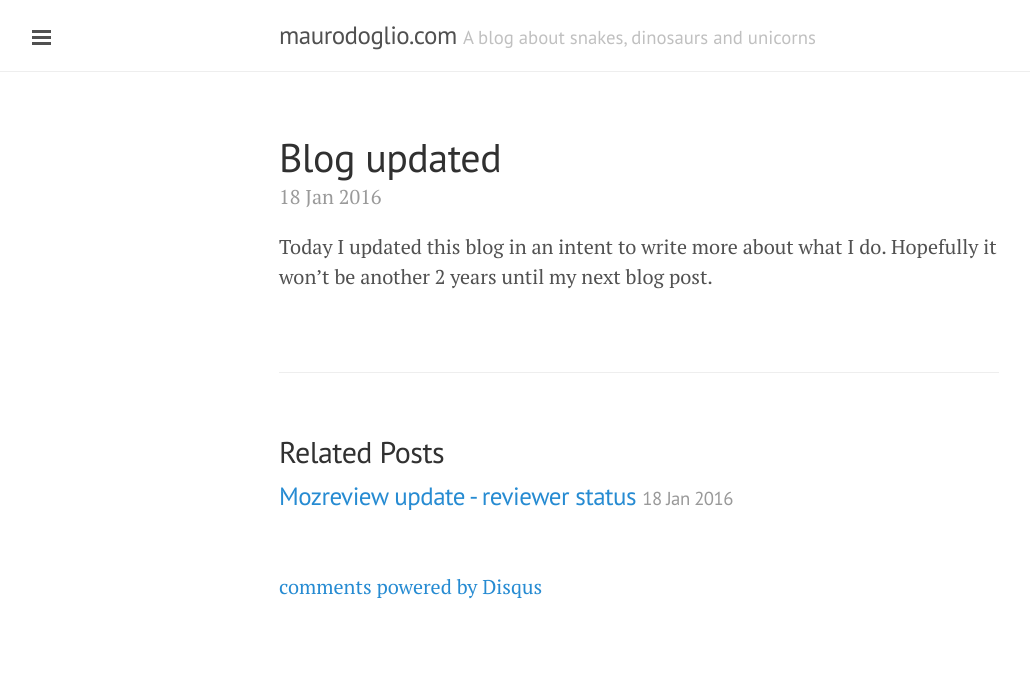
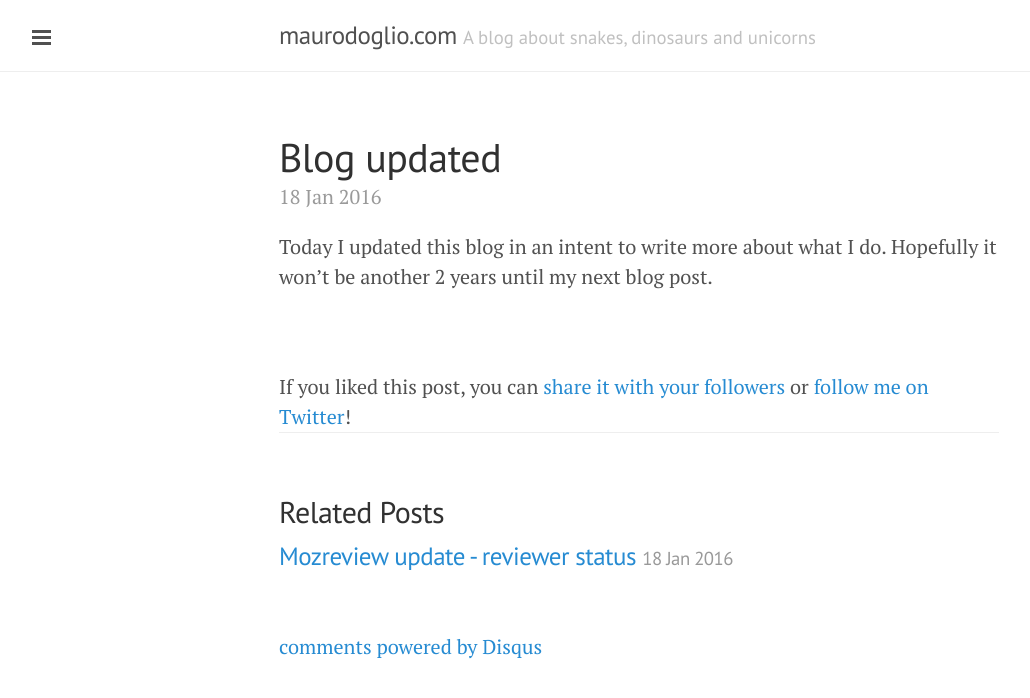
Before and after one commit to maurodoglio/maurodoglio.github.io, a Jekyll site: the page built from _posts/2016-01-18-blog-updated.markdown, in a window 1280 px wide. Shown: the top 698 px of the page, without its empty margins (1-1031 px from the left). Built offline with Jekyll 4.4.1, drawn with Linux system fonts in a browser that asks for light colours; comment, search, counter and statistics services are not loaded.

Commit message:
Include twitter plugs to posts

```diff
--- /dev/null
+++ b/_includes/twitter_plug.html
@@ -0,0 +1,7 @@
+If you liked this post, you can
+<a href="https://twitter.com/intent/tweet?url={{ site.url }}{{ page.url }}&text={{ page.title }}&via=MDoglio"
+   target="_blank">
+  share it with your followers</a>
+or
+<a href="https://twitter.com/MDoglio">
+  follow me on Twitter</a>!
--- a/_layouts/post.html
+++ b/_layouts/post.html
@@ -7,7 +7,7 @@ layout: default
   <span class="post-date">{{ page.date | date_to_string }}</span>
   {{ content }}
 </div>
-
+{% include twitter_plug.html%}
 <div class="related">
   <h2>Related Posts</h2>
   <ul class="related-posts">
```
